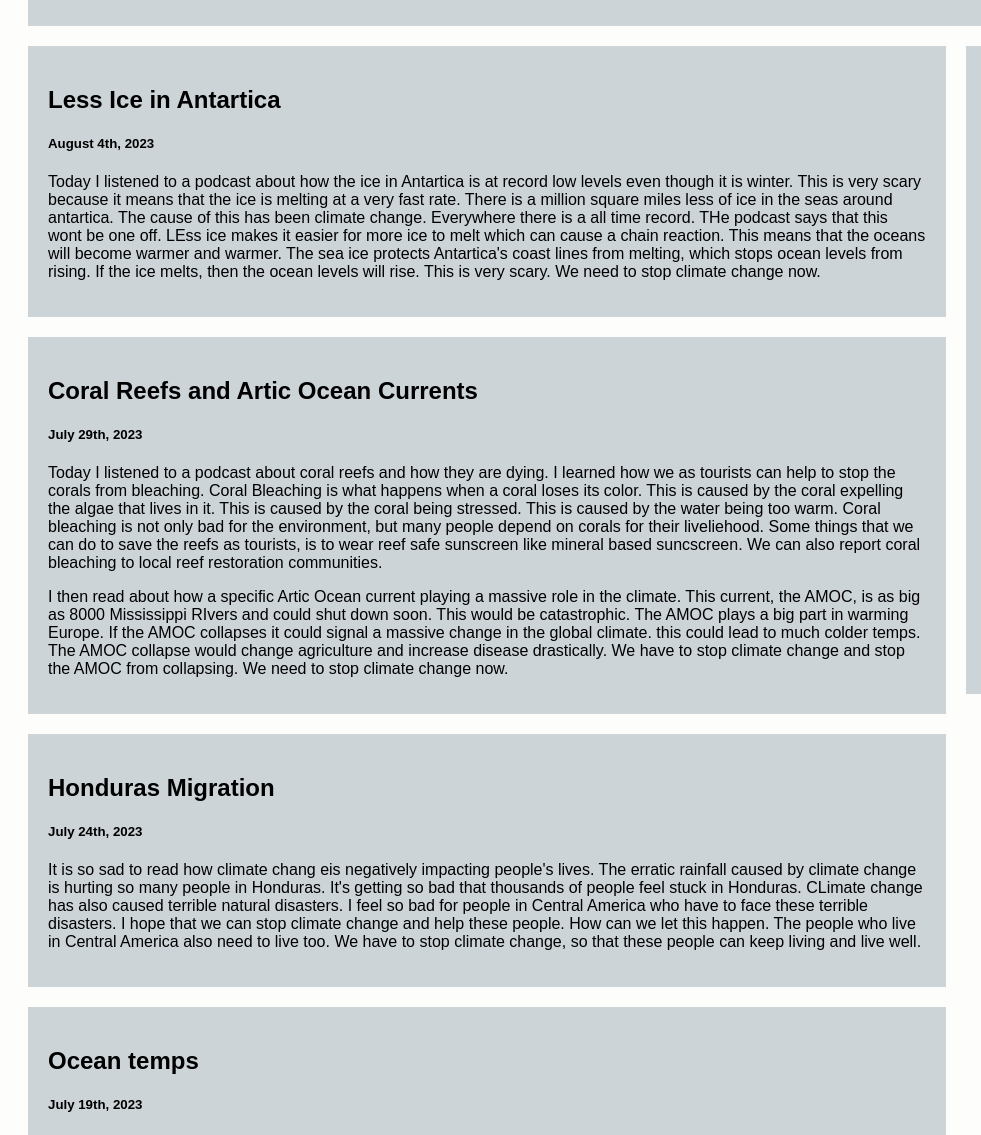
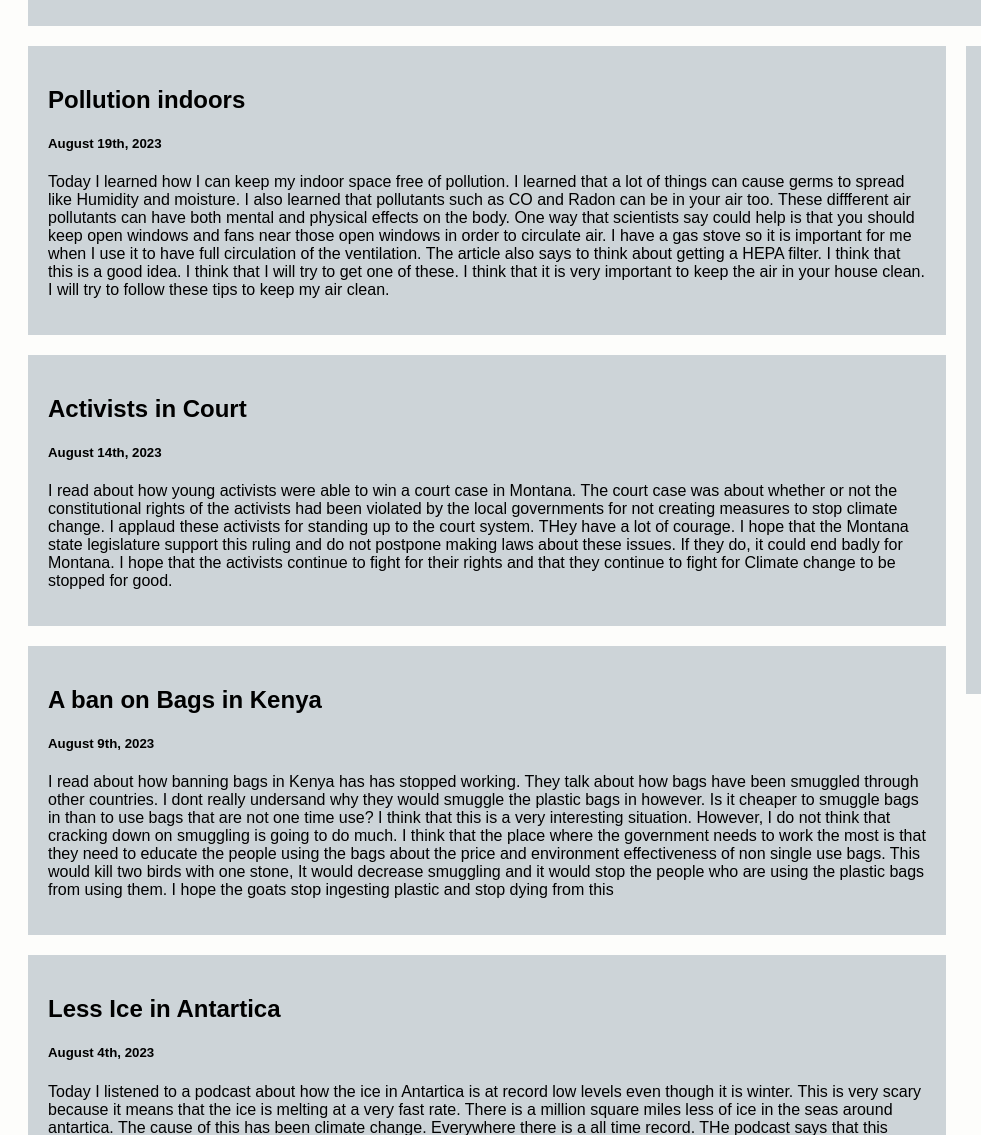
Before and after one commit to samipanyam/samipanyam.github.io, a plain HTML site: page index.html in a window 1280 px wide. Shown: the part 300-1435 px from the top of the page, 0-981 px from the left. Drawn offline with Linux system fonts and the light colour scheme.

Commit message:
August 19

```diff
--- a/index.html
+++ b/index.html
@@ -10,6 +10,38 @@
     <h2>Environmental Engineering Unraveled: My Learning Path</h2>
   </div>
 <div class="leftcolumn">
+
+
+  <div class="card">
+    <h2>Pollution indoors</h2>
+    <h5>August 19th, 2023</h5>
+    <p>
+
+    Today I learned how I can keep my indoor space free of pollution. I learned that a lot of things can cause germs to spread like Humidity and moisture. I also learned that pollutants such as CO and Radon can be in your air too. These diffferent air pollutants can have both mental and physical effects on the body. One way that scientists say could help is that you should keep open windows and fans near those open windows in order to circulate air. I have a gas stove so it is important for me when I use it to have full circulation of the ventilation. The article also says to think about getting a HEPA filter. I think that this is a good idea. I think that I will try to get one of these. I think that it is very important to keep the air in your house clean. I will try to follow these tips to keep my air clean.
+    </p>
+</div>
+
+
+
+  <div class="card">
+    <h2>Activists in Court</h2>
+    <h5>August 14th, 2023</h5>
+    <p>
+     I read about how young activists were able to win a court case in Montana. The court case was about whether or not the constitutional rights of the activists had been violated by the local governments for not creating measures to stop climate change. I applaud these activists for standing up to the court system. THey have a lot of courage. I hope that the Montana state legislature support this ruling and do not postpone making laws about these issues. If they do, it could end badly for Montana. I hope that the activists continue to fight for their rights and that they continue to fight for Climate change to be stopped for good.
+    </p>
+</div>
+
+
+  <div class="card">
+    <h2>A ban on Bags in Kenya </h2>
+    <h5>August 9th, 2023</h5>
+    <p>
+      I read about how banning bags in Kenya has has stopped working. They talk about how bags have been smuggled through other countries. I dont really undersand why they would smuggle the plastic bags in however. Is it cheaper to smuggle bags in than to use bags that are not one time use? I think that this is a very interesting situation. However, I do not think that cracking down on smuggling is going to do much. I think that the place where the government needs to work the most is that they need to educate the people using the bags about the price and environment effectiveness of non single use bags. This would kill two birds with one stone, It would decrease smuggling and it would stop the people who are using the plastic bags from using them. I hope the goats stop ingesting plastic and stop dying from this
+
+    </p>
+</div>
+
+
 
 
 
```
